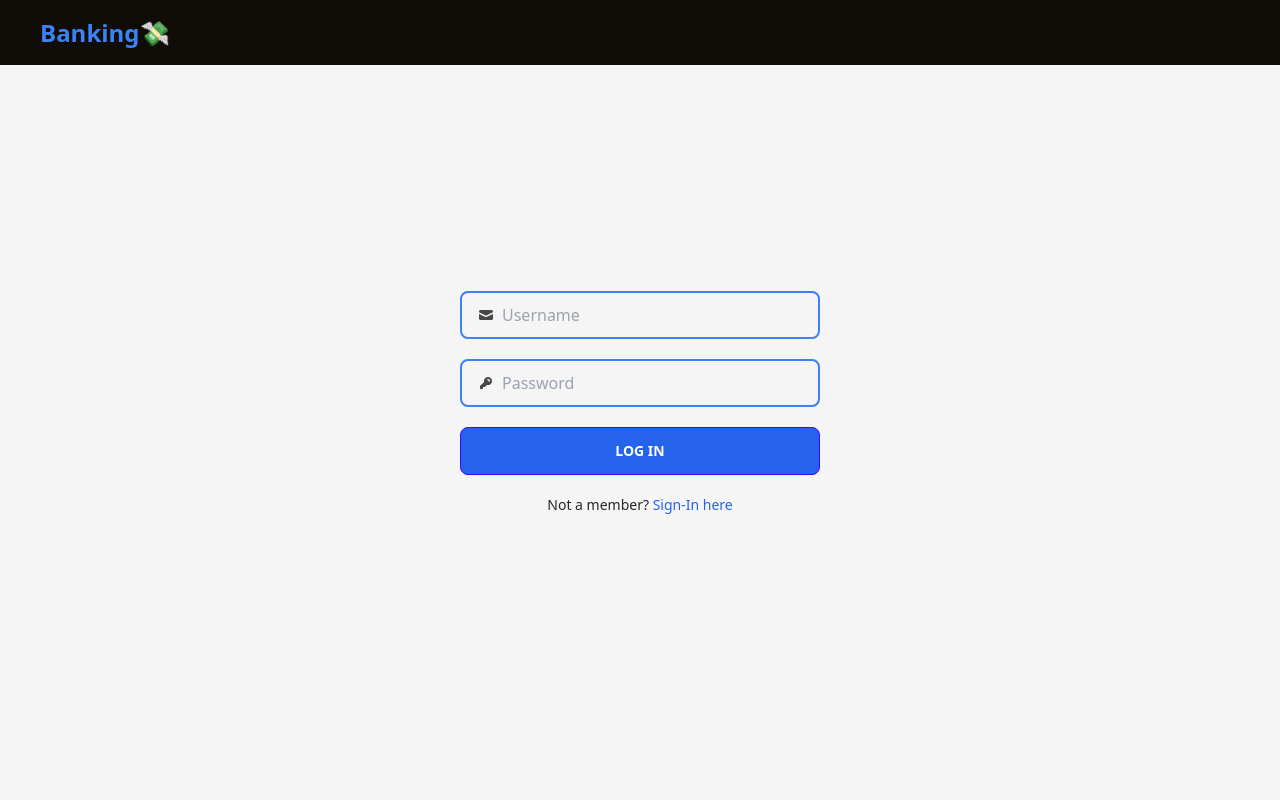
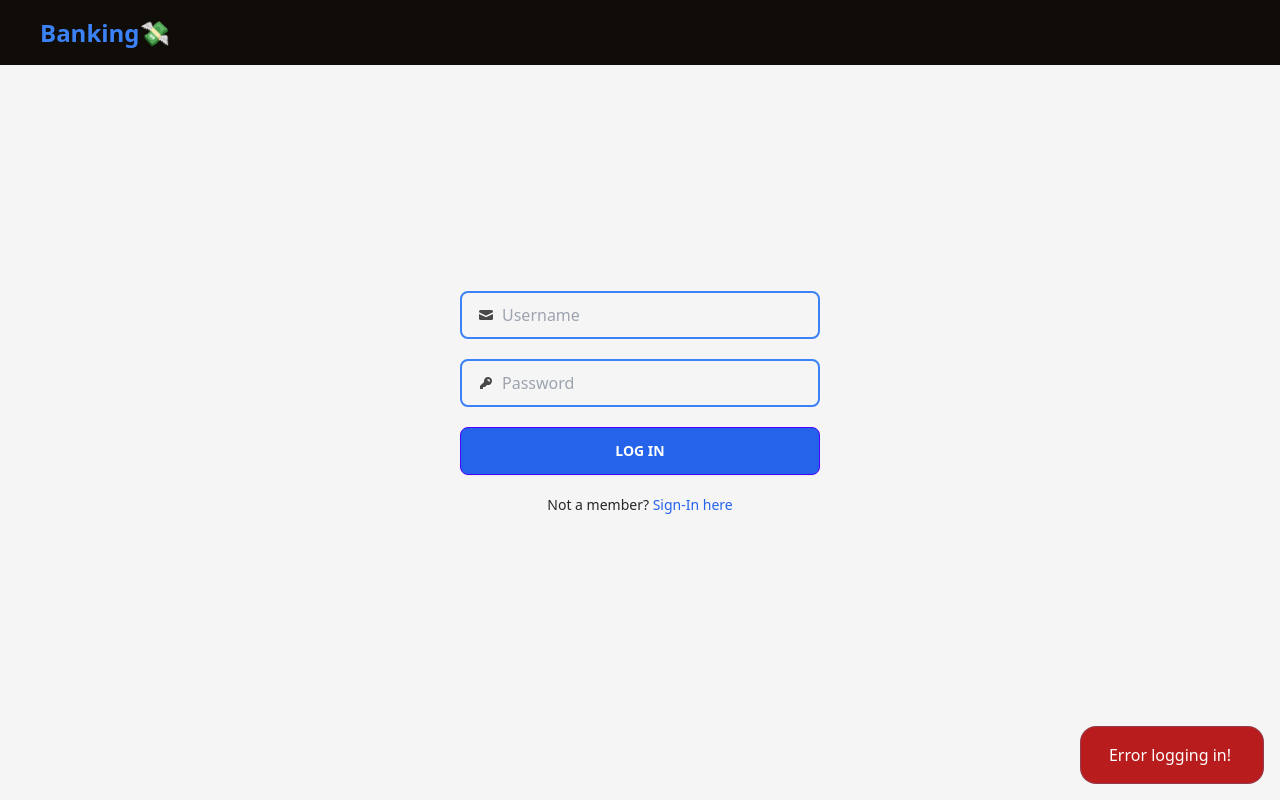
Before and after one commit to PranavvvSingh/banking, a React (Vite) app: page /log-in in a window 1280 px wide. Both pictures are taken after a click on the button "LOG IN". Built offline with nearby package versions, Linux system fonts and the light colour scheme; no server answers.

Commit message:
add: add success and error messages during auth

```diff
--- a/src/components/logIn.jsx
+++ b/src/components/logIn.jsx
@@ -9,12 +9,16 @@ const LogIn = () => {
    const [password, setPassword] = useState("")
    const navigate = useNavigate()
    const [, setToken] = useLocalStorage("jwtToken", null)
+   const [success, setSuccess] = useState(false)
+   const [error, setError] = useState(false)
 
    const redirectToSignIn = () => {
       navigate("/sign-in")
    }
 
    const userLogIn = async () => {
+      setSuccess(false)
+      setError(false)
       try {
          const response = await apiClient.post("/users/login", {
             username,
@@ -23,8 +27,12 @@ const LogIn = () => {
          const token = response.data.token
          setToken("jwtToken: ", token)
          console.log("Login successful")
-         navigate("/")
+         setSuccess(true)
+         setTimeout(() => {
+            navigate("/")
+         }, 1500)
       } catch (error) {
+         setError(true)
          console.error("Login failed:", error.response?.data || error.message)
       }
    }
@@ -91,6 +99,20 @@ const LogIn = () => {
                </div>
             </div>
          </div>
+         {success && (
+            <div className="toast">
+               <div className="alert alert-info bg-green-700 ps-7 text-white">
+                  <span>Login successful!</span>
+               </div>
+            </div>
+         )}
+         {error && (
+            <div className="toast">
+               <div className="alert alert-info bg-red-700 ps-7 text-white">
+                  <span>Error logging in!</span>
+               </div>
+            </div>
+         )}
       </div>
    )
 }
--- a/src/components/signIn.jsx
+++ b/src/components/signIn.jsx
@@ -1,8 +1,8 @@
 import { useState } from "react"
 import { useNavigate } from "react-router-dom"
-import AuthHeader from './authHeader';
-import { useLocalStorage } from './../hooks/useLocalStorage';
-import apiClient from "../interceptor";
+import AuthHeader from "./authHeader"
+import { useLocalStorage } from "./../hooks/useLocalStorage"
+import apiClient from "../interceptor"
 
 const SignIn = () => {
    const [email, setEmail] = useState("")
@@ -10,23 +10,31 @@ const SignIn = () => {
    const [password, setPassword] = useState("")
    const navigate = useNavigate()
    const [, setToken] = useLocalStorage("jwtToken", null)
+   const [success, setSuccess] = useState(false)
+   const [error, setError] = useState(false)
 
    const redirectToLogIn = () => {
       navigate("/log-in")
    }
 
-   const userSignIn = async() => {
+   const userSignIn = async () => {
+      setSuccess(false)
+      setError(false)
       try {
          const response = await apiClient.post("/users/register", {
             username,
             password,
-             email
+            email,
          })
          const token = response.data.token
          setToken("jwtToken: ", token)
          console.log("Signin successful")
+         setSuccess(true)
+         setTimeout(() => {
             navigate("/")
+         }, 1500)
       } catch (error) {
+         setError(true)
          console.error("Signin failed:", error.response?.data || error.message)
       }
    }
@@ -93,7 +101,10 @@ const SignIn = () => {
                         onChange={(e) => setPassword(e.target.value)}
                      />
                   </label>
-                  <button className="btn uppercase text-white bg-blue-600 hover:bg-transparent hover:text-blue-600 btn-primary" onClick={userSignIn}>
+                  <button
+                     className="btn uppercase text-white bg-blue-600 hover:bg-transparent hover:text-blue-600 btn-primary"
+                     onClick={userSignIn}
+                  >
                      Sign In
                   </button>
                   <p className="text-sm text-center text-neutral-800">
@@ -108,6 +119,20 @@ const SignIn = () => {
                </div>
             </div>
          </div>
+         {success && (
+            <div className="toast">
+               <div className="alert alert-info bg-green-700 ps-7 text-white">
+                  <span>Sign-in successful!</span>
+               </div>
+            </div>
+         )}
+         {error && (
+            <div className="toast">
+               <div className="alert alert-info bg-red-700 ps-7 text-white">
+                  <span>Error signing in!</span>
+               </div>
+            </div>
+         )}
       </div>
    )
 }
```
Lines whose indentation alone changed are shown as unchanged.
